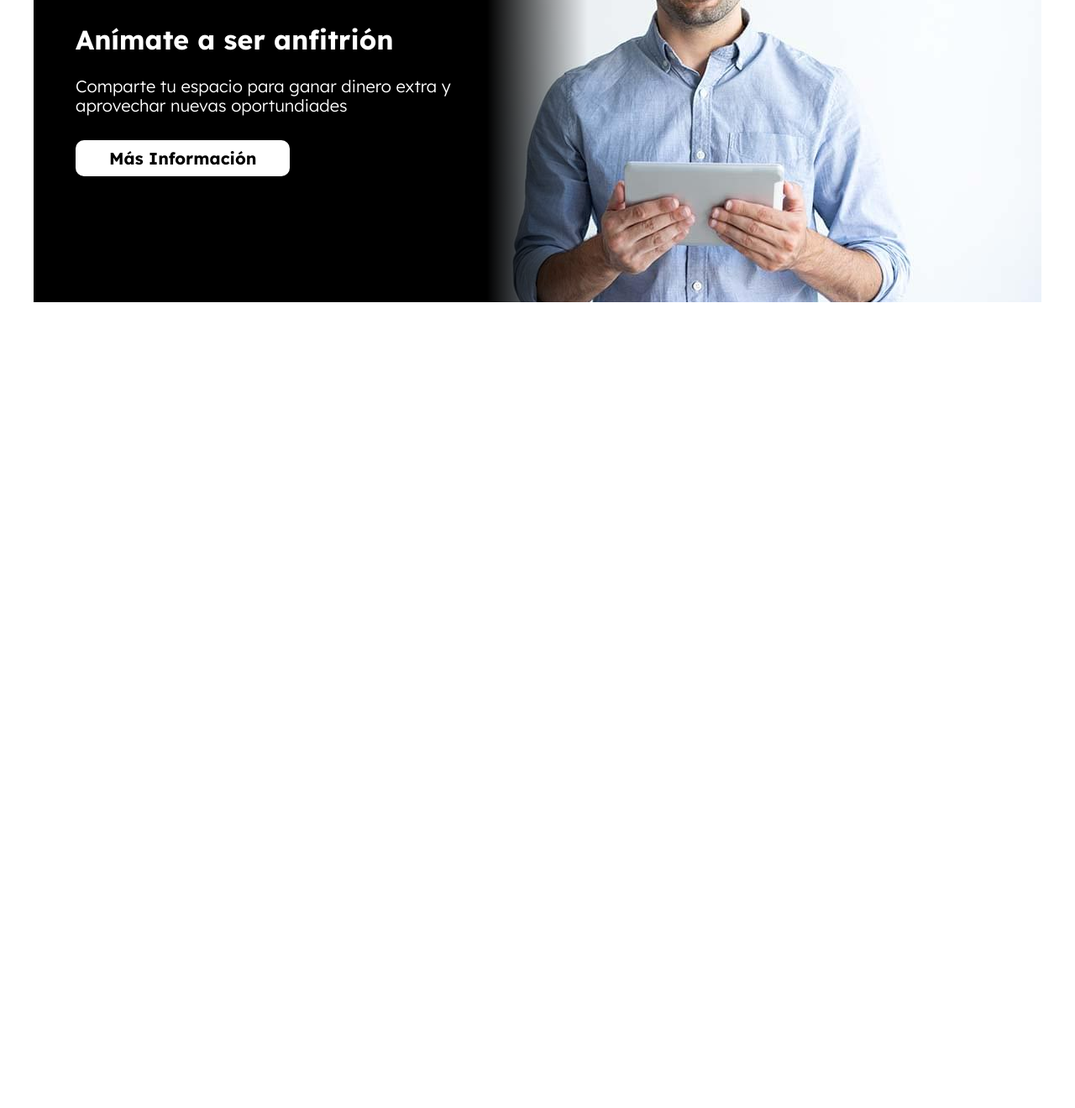
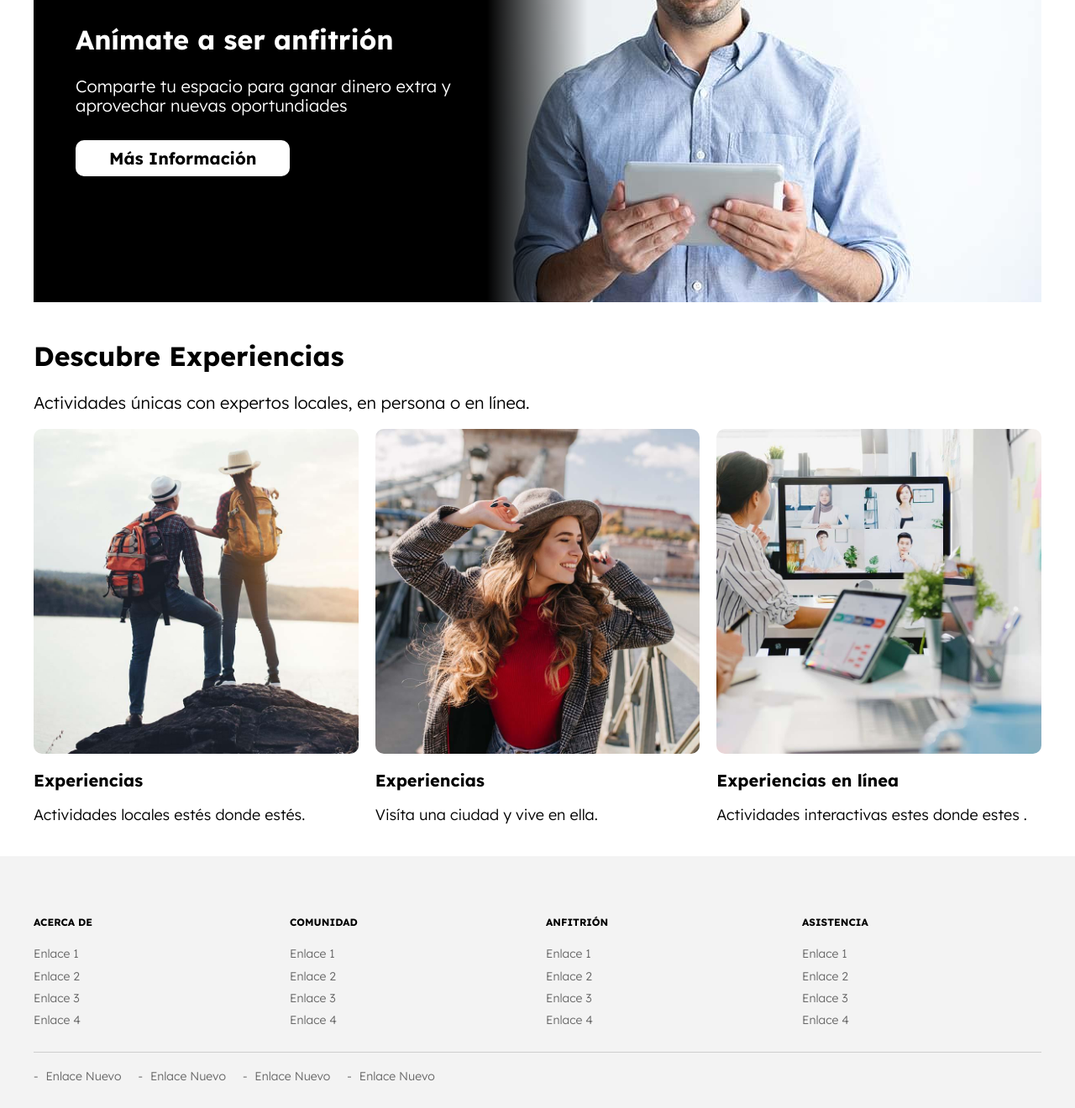
Before and after one commit to SebaGossos/AppAirbnbCopy, a website: page index.html in a window 1280 px wide. Shown: the part 1791-3111 px from the top of the page at 84% size. Before the commit the page ends 2151 px from the top, so only its background shows below. Drawn offline with Linux system fonts and the light colour scheme.

Commit message:
finalizando proyecto

```diff
--- a/index.html
+++ b/index.html
@@ -241,6 +241,87 @@
         </div>
     </section>
 
+    <!-- Experiencias  -->
+    <main class="experiencias contenedor seccion">
+        <h2 class="experiencias__heading">Descubre Experiencias</h2>
+        <p class="experienecias__descripcion">Actividades únicas con expertos locales, en persona o en línea.</p>
+
+        <div class="experiencias__listado">
+            <div class="experiencia">
+                <img src="./build/img/experiencia_1.jpg" alt="imagen experiencia" class="experiencia__imagen">
+                <p class="experiencia__titulo">Experiencias</p>
+                <p class="experiencia__descripcion">Actividades locales estés donde estés.</p>
+            </div><!--.experiencia-->
+
+            <div class="experiencia">
+                <img src="./build/img/experiencia_2.jpg" alt="imagen experiencia" class="experiencia__imagen">
+                <p class="experiencia__titulo">Experiencias</p>
+                <p class="experiencia__descripcion">Visíta una ciudad y vive en ella.</p>
+            </div><!--.experiencia-->
+
+            <div class="experiencia">
+                <img src="./build/img/experiencia_3.jpg" alt="imagen experiencia" class="experiencia__imagen">
+                <p class="experiencia__titulo">Experiencias en línea</p>
+                <p class="experiencia__descripcion">Actividades interactivas estes donde estes .</p>
+            </div> <!--.experiencia-->
+        </div>
+    </main>
+
+    <!-- Footer -->
+    <footer class="footer">
+        <div class="footer__grid contenedor">
+            <div class="footer__widget">
+                <h3 class="footer__heading">Acerca de</h3>
+
+                <nav class="footer__menu">
+                    <a class="footer__enlace" href="#">Enlace 1</a>
+                    <a class="footer__enlace" href="#">Enlace 2</a>
+                    <a class="footer__enlace" href="#">Enlace 3</a>
+                    <a class="footer__enlace" href="#">Enlace 4</a>
+                </nav>
+            </div>
+            <div class="footer__widget">
+                <h3 class="footer__heading">Comunidad</h3>
+
+                <nav class="footer__menu">
+                    <a class="footer__enlace" href="#">Enlace 1</a>
+                    <a class="footer__enlace" href="#">Enlace 2</a>
+                    <a class="footer__enlace" href="#">Enlace 3</a>
+                    <a class="footer__enlace" href="#">Enlace 4</a>
+                </nav>
+            </div>
+            <div class="footer__widget">
+                <h3 class="footer__heading">Anfitrión</h3>
+
+                <nav class="footer__menu">
+                    <a class="footer__enlace" href="#">Enlace 1</a>
+                    <a class="footer__enlace" href="#">Enlace 2</a>
+                    <a class="footer__enlace" href="#">Enlace 3</a>
+                    <a class="footer__enlace" href="#">Enlace 4</a>
+                </nav>
+            </div>
+            <div class="footer__widget">
+                <h3 class="footer__heading">Asistencia</h3>
+
+                <nav class="footer__menu">
+                    <a class="footer__enlace" href="#">Enlace 1</a>
+                    <a class="footer__enlace" href="#">Enlace 2</a>
+                    <a class="footer__enlace" href="#">Enlace 3</a>
+                    <a class="footer__enlace" href="#">Enlace 4</a>
+                </nav>
+            </div>
+        </div>
+
+        <div class="footer__barra contenedor">
+            <nav class="footer__barranav">
+                <a class="footer__enlace footer__enlace--barra" href="#">Enlace Nuevo</a>
+                <a class="footer__enlace footer__enlace--barra" href="#">Enlace Nuevo</a>
+                <a class="footer__enlace footer__enlace--barra" href="#">Enlace Nuevo</a>
+                <a class="footer__enlace footer__enlace--barra" href="#">Enlace Nuevo</a>
+            </nav>
+        </div>
+    </footer>
+
 </body>
 
 </html>
--- a/src/scss/app.scss
+++ b/src/scss/app.scss
@@ -1,3 +1,4 @@
 @use 'base';
 @use 'ui/header';
 @use 'ui/contenido';
+@use 'ui/footer';
--- /dev/null
+++ b/src/scss/ui/contenido/_experiencias.scss
@@ -0,0 +1,34 @@
+@use '../../base/mixins' as m;
+@use '../../base/variables' as v;
+
+.experiencias{
+
+    &__listado{
+
+        display: grid;
+        grid-template-columns: repeat(3, 30rem);
+        column-gap: 2rem;
+        @include m.scrollHorizontal;
+        @include m.tablet {
+            overflow-x: unset;
+        }
+
+        @include m.tablet {
+            @include m.grid(3, 2rem);
+        }
+    }
+}
+
+.experiencia{
+
+    &__imagen{
+        border-radius: 1rem;
+    }
+    &__titulo{
+        font-size: 2rem;
+        font-weight: 700;
+    }
+    &__descripcion{
+        font-size: 1.8rem;
+    }
+}
--- a/src/scss/ui/contenido/_index.scss
+++ b/src/scss/ui/contenido/_index.scss
@@ -1,3 +1,4 @@
 @forward 'destinos';
 @forward 'lugares';
 @forward 'anfitrion';
+@forward 'experiencias';
--- /dev/null
+++ b/src/scss/ui/footer/_footer.scss
@@ -0,0 +1,49 @@
+@use '../../base/mixins' as m;
+@use '../../base/variables' as v;
+
+
+.footer{
+    background-color: lighten(v.$grisClaro, 7%);
+    border-top: 1px solid lighten(v.$grisClaro, 40%);
+    padding-top: 5rem;
+
+    &__grid{
+        @include m.tablet {
+            @include m.grid(2, 2rem);
+        }
+        @include m.desktop {
+            @include m.grid(4, 2rem);
+        }
+    }
+
+    &__heading{
+        text-transform: uppercase;
+        font-size: 1.2rem;
+    }
+    &__enlace{
+        display: block;
+        color: v.$gris;
+        font-size: 1.4rem;
+        margin-bottom: 1rem;
+    }
+    &__barra{
+        border-top: 1px solid lighten(v.$gris, 40%);
+        margin-top: 2rem;
+        padding: 2rem 0;
+    }
+    &__barranav{
+        display: flex;
+        flex-direction: column;
+        @include m.tablet {
+            flex-direction: row;
+            gap: 2rem;
+        }
+    }
+    &__enlace--barra{
+
+        &::before{
+            content: ' - ';
+            margin-right: .5rem;
+        }
+    }
+}
--- /dev/null
+++ b/src/scss/ui/footer/_index.scss
@@ -0,0 +1 @@
+@forward 'footer';
```
Also changed, not shown: build/css/app.css, 1 other file.
